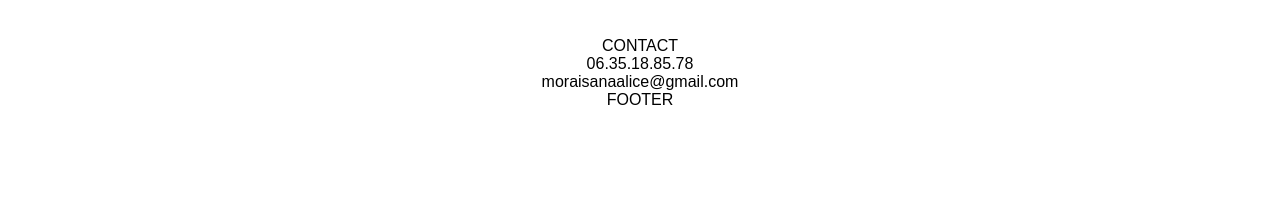
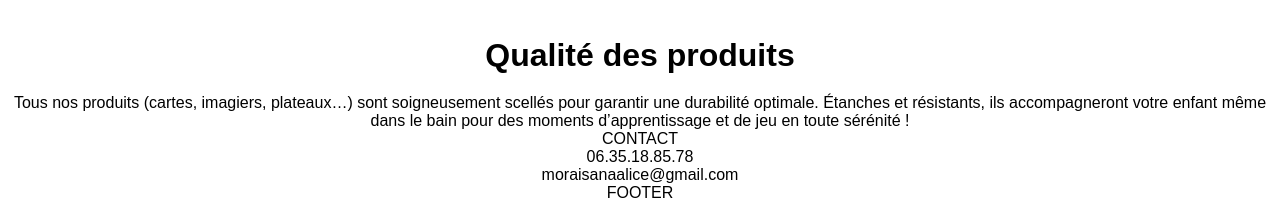
Before and after one commit to ThibaultH/Ava-creations, a plain HTML site: page index.html in a window 1280 px wide. Shown: the part 1884-2086 px from the top of the page. Before the commit the page ends 1993 px from the top, so only its background shows below. Drawn offline with Linux system fonts and the light colour scheme; a script that the page names is missing.

Commit message:
Update index.html

```diff
--- a/index.html
+++ b/index.html
@@ -81,6 +81,12 @@
         </div>
     </section>
 
+    <section class=ProduitsScelles">
+        <h2>Qualité des produits</h2>
+        <p>Tous nos produits (cartes, imagiers, plateaux…) sont soigneusement scellés pour garantir une durabilité optimale. Étanches et résistants, ils accompagneront votre enfant même dans le bain pour des moments d’apprentissage et de jeu en toute sérénité !
+</p>
+    </section>
+
     <!-- Footer -->
     <footer class="footer">
         <div class="contact">CONTACT
```
